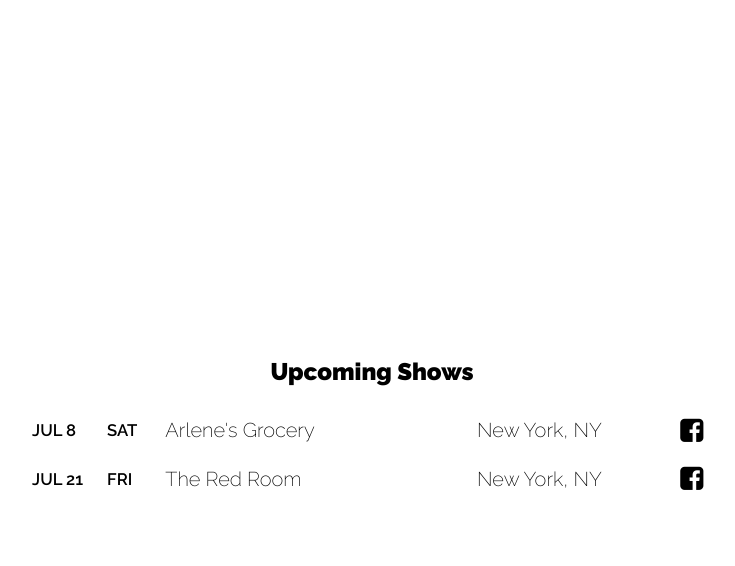
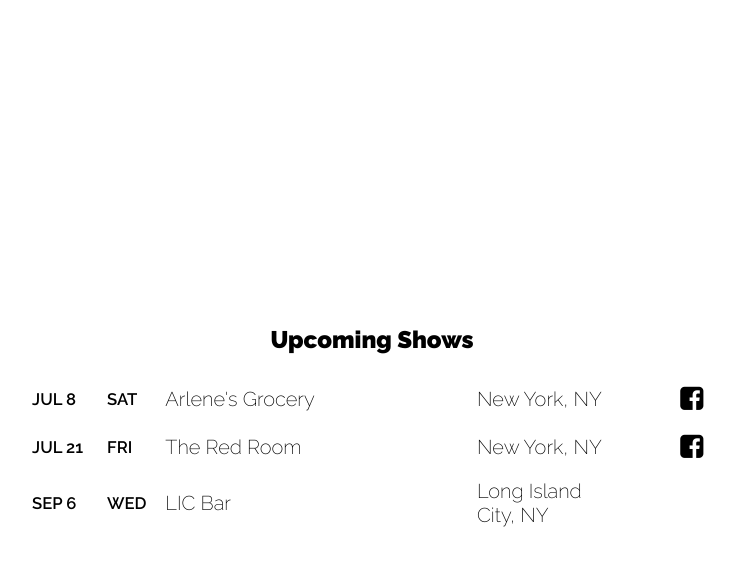
Before and after one commit to dawaltconley/starter2, a Jekyll site: the page built from index.html, in a window 1280 px wide and 900 px high, scrolled down 1800 px. Shown: the top 566 px of the window, without its empty margins (268-1003 px from the left). Built offline with Jekyll 4.4.1, drawn with Linux system fonts in a browser that asks for light colours.

Commit message:
added new show at the LIC Bar

```diff
--- a/_data/shows.yml
+++ b/_data/shows.yml
@@ -21,3 +21,9 @@
   postal: "10003"
   links:
     facebook: "https://www.facebook.com/events/255291808273733/"
+- date:   2017-09-06 20:00:00 -0500
+  venue:  "LIC Bar"
+  street: "45-58 Vernon Blvd"
+  city:   "Long Island City"
+  state:  "NY"
+  postal: "11101"
```
